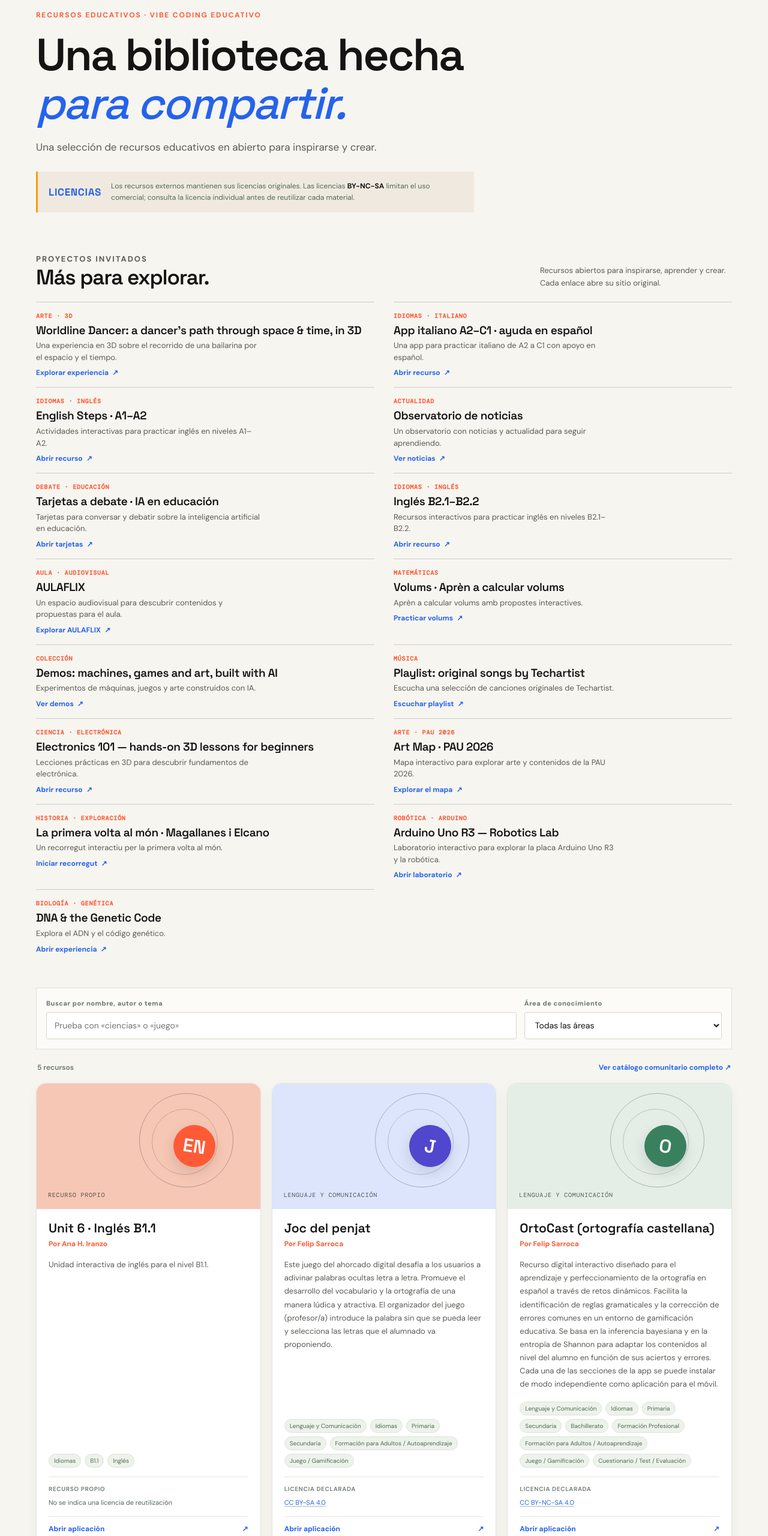
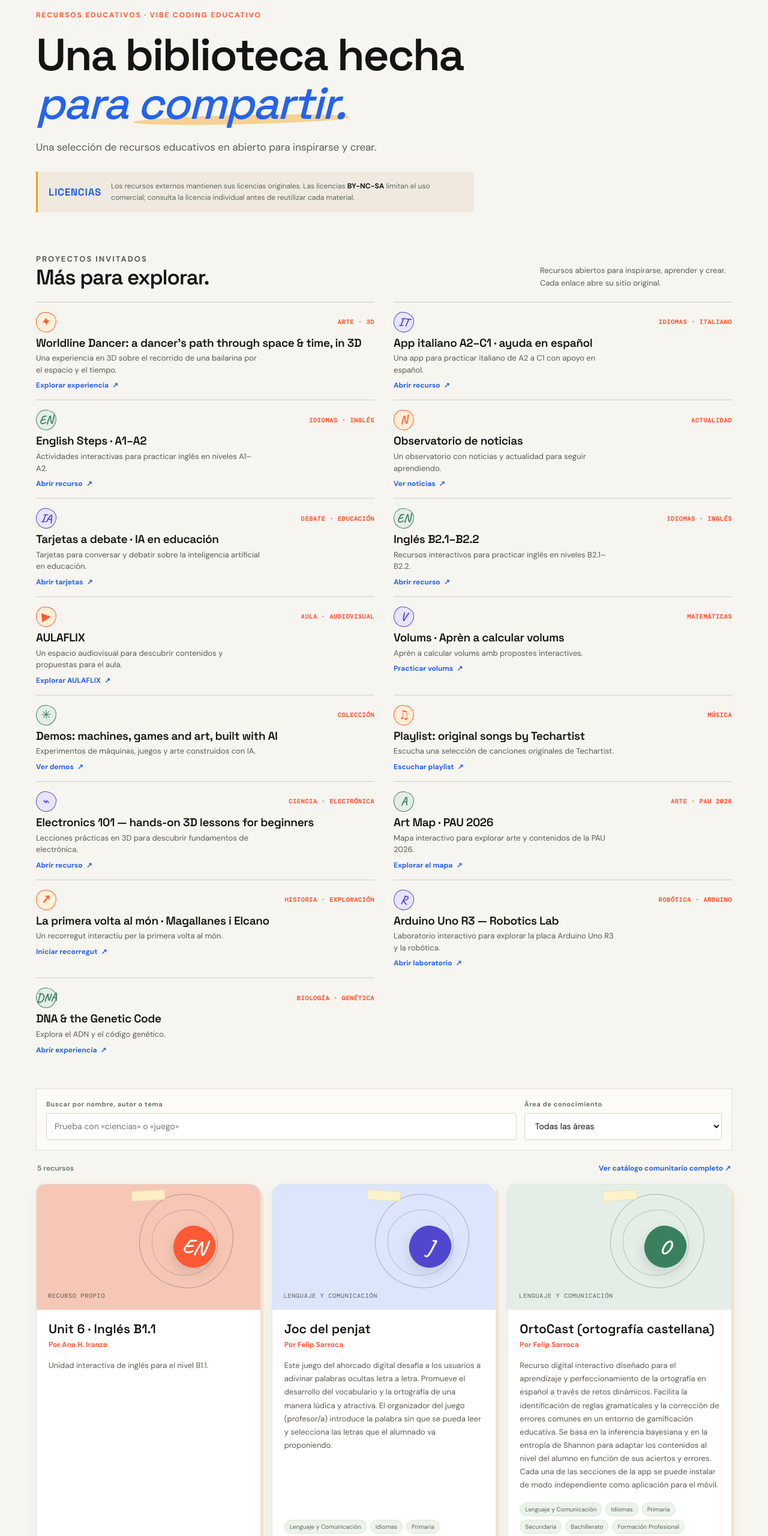
Before and after one commit to Curiousminds123/ED, a plain HTML site: page apps.html in a window 1280 px wide. Shown: the part 180-2740 px from the top of the page at 60% size. Drawn offline with nearby package versions, Linux system fonts and the light colour scheme.

Commit message:
Add handcrafted design details
Co-authored-by: Copilot <223556219+Copilot@users.noreply.github.com>

```diff
--- a/apps.html
+++ b/apps.html
@@ -8,7 +8,7 @@
   <title>Biblioteca abierta — EDOCENTIA</title>
   <link rel="preconnect" href="https://fonts.googleapis.com">
   <link rel="preconnect" href="https://fonts.gstatic.com" crossorigin>
-  <link href="https://fonts.googleapis.com/css2?family=DM+Mono:wght@400;500&family=DM+Sans:wght@400;500;600;700&family=Fraunces:opsz,wght@9..144,500;9..144,600;9..144,700&family=Plus+Jakarta+Sans:wght@400;500;600;700;800&family=Space+Grotesk:wght@400;500;600;700&display=swap" rel="stylesheet">
+  <link href="https://fonts.googleapis.com/css2?family=Caveat:wght@500;600;700&family=DM+Mono:wght@400;500&family=DM+Sans:wght@400;500;600;700&family=Fraunces:opsz,wght@9..144,500;9..144,600;9..144,700&family=Plus+Jakarta+Sans:wght@400;500;600;700;800&family=Space+Grotesk:wght@400;500;600;700&display=swap" rel="stylesheet">
   <link rel="stylesheet" href="assets/site.css">
   <link rel="stylesheet" href="assets/portal-nav.css">
   <link rel="stylesheet" href="assets/apps.css">
@@ -41,7 +41,7 @@
     <section class="catalog-intro shell">
       <a class="back-link" href="index.html"><span aria-hidden="true">←</span> Volver a EDOCENTIA</a>
       <p class="eyebrow">Recursos educativos · Vibe Coding Educativo</p>
-      <h1>Una biblioteca hecha<br><em>para compartir.</em></h1>
+      <h1>Una biblioteca hecha<br><em>para <span class="hand-underline">compartir.</span></em></h1>
       <p class="catalog-lead">Una selección de recursos educativos en abierto para inspirarse y crear.</p>
       <div class="catalog-credit">
         <span class="credit-mark" aria-hidden="true">LICENCIAS</span>
--- a/assets/apps.css
+++ b/assets/apps.css
@@ -76,14 +76,30 @@
 
 .app-grid { gap: 18px; }
 .app-card {
+  position: relative;
   overflow: hidden;
   padding: 0;
-  border-radius: 16px;
+  border-radius: 14px 18px 13px 16px;
   background: #fff;
-  box-shadow: 0 8px 22px rgba(20,20,19,.045);
+  box-shadow: 4px 5px 0 rgba(245,158,11,.17), 0 8px 22px rgba(20,20,19,.045);
   transition: transform .35s cubic-bezier(.22,1,.36,1), border-color .2s, box-shadow .25s;
 }
-.app-card:hover { transform: translateY(-4px); border-color: #b6c4b6; box-shadow: 0 18px 40px rgba(20,20,19,.11); }
+.app-card:nth-child(even) { border-radius: 18px 13px 16px 12px; }
+.app-card::before {
+  content: "";
+  width: 54px;
+  height: 15px;
+  position: absolute;
+  z-index: 2;
+  top: 10px;
+  left: 50%;
+  border: 1px solid rgba(20,20,19,.08);
+  background: rgba(255,244,198,.88);
+  pointer-events: none;
+  transform: translateX(-50%) rotate(-3deg);
+}
+.app-card:nth-child(even)::before { transform: translateX(-50%) rotate(3deg); }
+.app-card:hover { transform: translateY(-4px) rotate(.25deg); border-color: #b6c4b6; box-shadow: 5px 6px 0 rgba(245,158,11,.19), 0 18px 40px rgba(20,20,19,.11); }
 .app-card-art {
   min-height: 142px;
   aspect-ratio: 16 / 9;
@@ -92,7 +108,7 @@
   align-items: flex-end;
   overflow: hidden;
   padding: 17px 19px;
-  border-radius: 15px 15px 0 0;
+  border-radius: 14px 17px 0 0;
   background: #f6c7b5;
 }
 .app-card-art::before {
@@ -103,7 +119,7 @@
   top: 8%;
   right: 12%;
   border: 1px solid rgba(20,20,19,.28);
-  border-radius: 50%;
+  border-radius: 47% 53% 48% 52% / 52% 45% 55% 48%;
 }
 .app-card-art::after {
   content: "";
@@ -113,7 +129,7 @@
   top: 20%;
   right: 19%;
   border: 1px solid rgba(20,20,19,.2);
-  border-radius: 50%;
+  border-radius: 54% 46% 52% 48% / 46% 54% 48% 52%;
 }
 .app-card:nth-child(4n + 2) .app-card-art { background: #dce5fc; }
 .app-card:nth-child(4n + 3) .app-card-art { background: #e4eee6; }
@@ -136,11 +152,11 @@
   right: 20%;
   display: grid;
   place-items: center;
-  border-radius: 50%;
+  border-radius: 46% 54% 51% 49% / 52% 46% 54% 48%;
   background: var(--terracotta);
   box-shadow: 0 9px 22px rgba(20,20,19,.12);
   color: white;
-  font: 600 31px/1 var(--serif);
+  font: 700 34px/1 var(--hand);
   transform: translateY(-50%) rotate(9deg);
   transition: transform .35s cubic-bezier(.22,1,.36,1);
 }
--- a/assets/site.css
+++ b/assets/site.css
@@ -13,6 +13,7 @@
   --line: rgba(20, 20, 19, .12);
   --serif: "Space Grotesk", "DM Sans", sans-serif;
   --sans: "DM Sans", "Segoe UI", sans-serif;
+  --hand: "Caveat", "Comic Sans MS", cursive;
 }
 
 * { box-sizing: border-box; }
@@ -694,3 +695,98 @@ h2 { max-width: 660px; margin-bottom: 0; font-size: clamp(33px, 3.8vw, 47px); li
   .map-routes path { animation: none; }
   .map-node, .map-icon { transition: none; }
 }
+
+.brand-mark {
+  border-radius: 46% 54% 49% 18% / 48% 51% 47% 54%;
+  transform: rotate(-4deg);
+}
+.nav-cta, .button { border-radius: 17px 13px 16px 11px; }
+.hero-title em {
+  text-decoration: underline wavy var(--gold);
+  text-decoration-thickness: .075em;
+  text-underline-offset: .08em;
+}
+.hand-underline {
+  position: relative;
+  z-index: 0;
+  display: inline-block;
+  white-space: nowrap;
+}
+.hand-underline::after {
+  content: "";
+  position: absolute;
+  z-index: -1;
+  right: -2%;
+  bottom: .08em;
+  left: -2%;
+  height: .2em;
+  border-radius: 47% 53% 45% 55%;
+  background: rgba(245, 158, 11, .42);
+  transform: rotate(-1.5deg);
+}
+.hero-art::before { border-radius: 47% 53% 45% 55% / 53% 46% 54% 47%; }
+.hero-art::after {
+  border-radius: 53% 47% 52% 48% / 47% 55% 45% 53%;
+  border-style: dashed;
+}
+.hero-hand-note {
+  position: absolute;
+  z-index: 2;
+  top: 18%;
+  right: 3%;
+  color: var(--terracotta);
+  font: 700 29px/1 var(--hand);
+  transform: rotate(8deg);
+}
+.hero-hand-note::after {
+  content: "";
+  position: absolute;
+  right: -3%;
+  bottom: -3px;
+  left: 4%;
+  border-bottom: 2px solid currentColor;
+  border-radius: 50%;
+  transform: rotate(-5deg);
+}
+.playground-frame {
+  border: 1.5px solid rgba(20,20,19,.3);
+  border-radius: 23px 17px 20px 14px;
+  box-shadow: 6px 6px 0 rgba(245, 158, 11, .34), 0 24px 60px rgba(20,20,19,.09);
+}
+.shelf-symbol {
+  font-family: var(--hand);
+  transform: rotate(-6deg);
+}
+.map-icon {
+  border-radius: 46% 54% 51% 49% / 52% 46% 54% 48%;
+  box-shadow: 4px 4px 0 rgba(20,20,19,.09);
+}
+.library-link-icon {
+  width: 34px;
+  height: 34px;
+  flex: 0 0 34px;
+  display: grid;
+  place-items: center;
+  border: 1px solid var(--terracotta);
+  border-radius: 44% 56% 50% 50% / 50% 44% 56% 50%;
+  background: #fff0d6;
+  color: var(--terracotta);
+  font: 700 20px/1 var(--hand);
+  transform: rotate(-6deg);
+}
+.library-link-card:nth-child(3n + 2) .library-link-icon {
+  border-color: #5146ce;
+  background: #e8e5ff;
+  color: #5146ce;
+  transform: rotate(5deg);
+}
+.library-link-card:nth-child(3n) .library-link-icon {
+  border-color: #39805f;
+  background: #e4eee6;
+  color: #39805f;
+  transform: rotate(-3deg);
+}
+@media (max-width: 620px) {
+  .hero-hand-note { top: 14%; right: 5%; font-size: 25px; }
+  .playground-frame { box-shadow: 4px 4px 0 rgba(245, 158, 11, .34), 0 18px 40px rgba(20,20,19,.09); }
+}
```
Also changed, not shown: index.html (+5 -4 lines).
